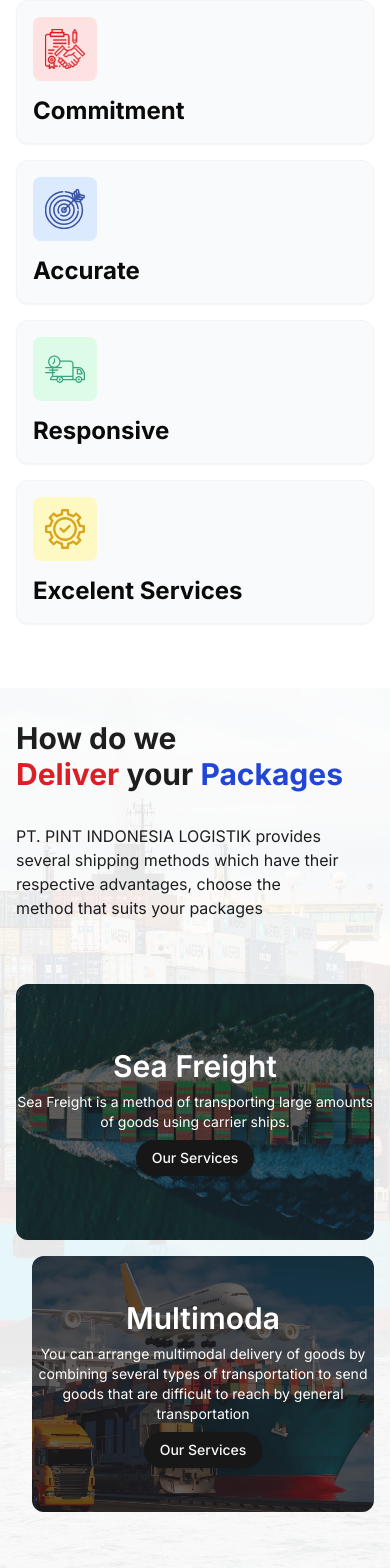
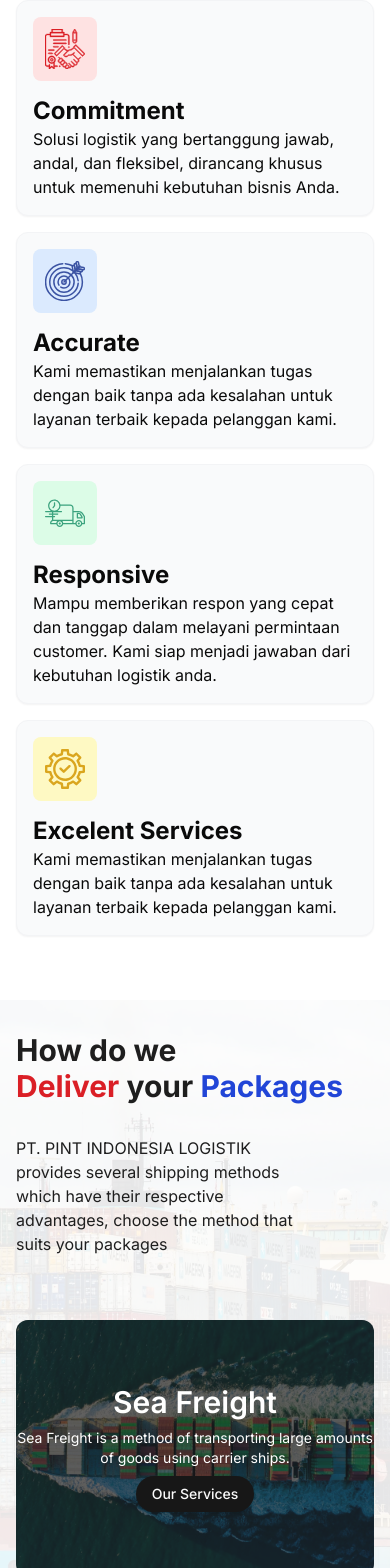
Before and after one commit to Fantocaa/pint-logistik, a Next.js app: page / in a window 390 px wide. Shown: the part 1040-2608 px from the top of the page. Built offline with nearby package versions, Linux system fonts and the light colour scheme.

Commit message:
Update 0.5.6

```diff
--- a/app/[components]/about-page/header.tsx
+++ b/app/[components]/about-page/header.tsx
@@ -14,7 +14,7 @@ export default function Header() {
       {/* <div className="relative h-full w-full bg-white"> */}
       {/* <div className=" absolute h-full w-full bg-[radial-gradient(#e5e7eb_1px,transparent_1px)] [background-size:16px_16px] [mask-image:radial-gradient(ellipse_50%_50%_at_50%_50%,#000_70%,transparent_100%)]"></div> */}
       {/* <div className="absolute inset-0 bg-white/75 sm:bg-transparent sm:from-white/95 sm:to-white/25 ltr:sm:bg-gradient-to-r rtl:sm:bg-gradient-to-l"></div> */}
-      <div className="relative mx-auto max-w-screen-xl px-4 pt-32 pb-16 sm:px-6 lg:flex lg:items-center lg:px-8 justify-between">
+      <div className="relative mx-auto max-w-screen-xl px-4 pt-32 pb-12 sm:px-6 lg:flex lg:items-center lg:px-8 justify-between">
         <div className="text-left ltr:sm:text-left rtl:sm:text-right max-w-xl">
           <h3>About Us</h3>
           {/* <Image
--- a/app/[components]/main-page/member.tsx
+++ b/app/[components]/main-page/member.tsx
@@ -43,8 +43,8 @@ export default function Member() {
             <div>
               <Image
                 alt="pp"
-                src="/images/irwan.webp"
-                className="h-[32rem] md:max-w-md object-cover rounded-xl object-top py-8 md:py-0"
+                src="/images/irwan.jpg"
+                className="h-[28rem] md:max-w-md object-cover rounded-xl py-8 md:py-0 object-top"
                 width={1080}
                 height={1080}
               />
--- a/app/[components]/main-page/servicearea.tsx
+++ b/app/[components]/main-page/servicearea.tsx
@@ -68,7 +68,7 @@ export default function ServicesArea() {
           <h1 className="text-white text-center pb-4 text-xl">
             Our Services Area
           </h1>
-          <div className=" md:max-w-screen-md 2xl:max-w-screen-lg mx-auto pb-32 flex flex-col items-center">
+          <div className=" md:max-w-screen-md 2xl:max-w-screen-lg mx-auto pb-8 md:pb-32 flex flex-col items-center">
             <TypewriterEffect words={words} className="text-center text-2xl" />
             <Link href="https://wa.link/qnedf4">
               <Button className="mt-4" variant={"secondary"}>
--- a/app/[components]/main-page/services2.tsx
+++ b/app/[components]/main-page/services2.tsx
@@ -26,7 +26,7 @@ export default function Services2() {
                 <span className="text-bluepint-500">Packages</span>
               </h1>
             </div>
-            <div className="max-w-md col-span-2 z-10">
+            <div className="max-w-md md:col-span-2 z-10">
               <h1>
                 PT. PINT INDONESIA LOGISTIK provides several shipping methods
                 which have their respective advantages, choose the method that
--- a/app/[components]/main-page/whychooseus.tsx
+++ b/app/[components]/main-page/whychooseus.tsx
@@ -40,7 +40,7 @@ export default function WhyChooseUs() {
 
               <h2 className="mt-2 font-bold text-2xl">Commitment</h2>
 
-              <p className="hidden sm:mt-1 sm:block sm:text-base sm:text-gray-600">
+              <p className="sm:mt-1 sm:block sm:text-base sm:text-gray-600">
                 Solusi logistik yang bertanggung jawab, andal, dan fleksibel,
                 dirancang khusus untuk memenuhi kebutuhan bisnis Anda.
               </p>
@@ -80,7 +80,7 @@ export default function WhyChooseUs() {
 
               <h2 className="mt-2 font-bold text-2xl">Accurate</h2>
 
-              <p className="hidden sm:mt-1 sm:block sm:text-base sm:text-gray-600">
+              <p className="sm:mt-1 sm:block sm:text-base sm:text-gray-600">
                 Kami memastikan menjalankan tugas dengan baik tanpa ada
                 kesalahan untuk layanan terbaik kepada pelanggan kami.
               </p>
@@ -118,7 +118,7 @@ export default function WhyChooseUs() {
 
               <h2 className="mt-2 font-bold text-2xl">Responsive</h2>
 
-              <p className="hidden sm:mt-1 sm:block sm:text-base sm:text-gray-600">
+              <p className="sm:mt-1 sm:block sm:text-base sm:text-gray-600">
                 Mampu memberikan respon yang cepat dan tanggap dalam melayani
                 permintaan customer. Kami siap menjadi jawaban dari kebutuhan
                 logistik anda.
@@ -160,7 +160,7 @@ export default function WhyChooseUs() {
 
               <h2 className="mt-2 font-bold text-2xl">Excelent Services</h2>
 
-              <p className="hidden sm:mt-1 sm:block sm:text-base sm:text-gray-600">
+              <p className="sm:mt-1 sm:block sm:text-base sm:text-gray-600">
                 Kami memastikan menjalankan tugas dengan baik tanpa ada
                 kesalahan untuk layanan terbaik kepada pelanggan kami.
               </p>
--- a/components/about-page/image-header.tsx
+++ b/components/about-page/image-header.tsx
@@ -9,7 +9,8 @@ export default function ImageHeader() {
         alt="header"
         width={2560}
         height={2560}
-        className="w-full mx-auto xl:object-top xl:h-96 2xl:h-full object-cover"
+        // className="w-full mx-auto xl:object-top xl:h-96 2xl:h-full object-cover"
+        className="w-full mx-auto h-96 2xl:h-[640px] object-cover"
       />
     </div>
   );
--- a/components/about-page/visi-misi.tsx
+++ b/components/about-page/visi-misi.tsx
@@ -5,7 +5,7 @@ import Image from "next/image";
 export default function VisiMisi() {
   return (
     <>
-      <section className="mx-auto max-w-screen-xl px-4 py-8 sm:px-6 sm:py-12 lg:px-8 lg:py-16">
+      <section className="mx-auto max-w-screen-xl px-4 py-8 sm:px-6 sm:py-12 lg:px-8 lg:py-16 pt-24">
         <div className="grid grid-cols-1 gap-8 lg:grid-cols-2 lg:gap-16">
           <div className="relative h-64 overflow-hidden rounded-lg sm:h-80">
             <Image
--- a/components/navbar-footer/footer.tsx
+++ b/components/navbar-footer/footer.tsx
@@ -53,7 +53,7 @@ export default function Footer() {
           </div>
 
           <div className="lg:flex lg:items-end lg:justify-between">
-            <div>
+            <div className="flex flex-col items-center md:block">
               <div className="flex justify-center text-teal-600 lg:justify-start ">
                 <Image
                   src="/logo/pintlogo.svg"
```
Also changed, not shown: public/images/irwan.jpg (added).
